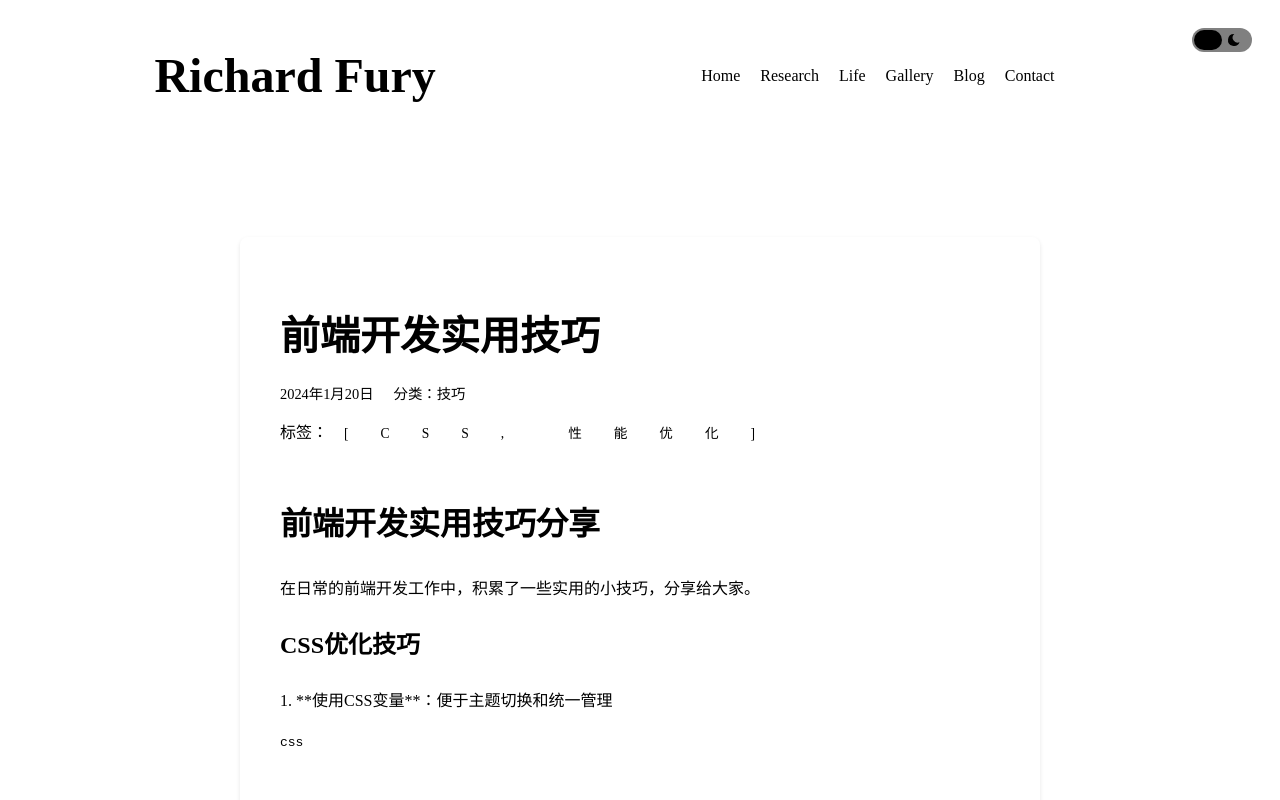
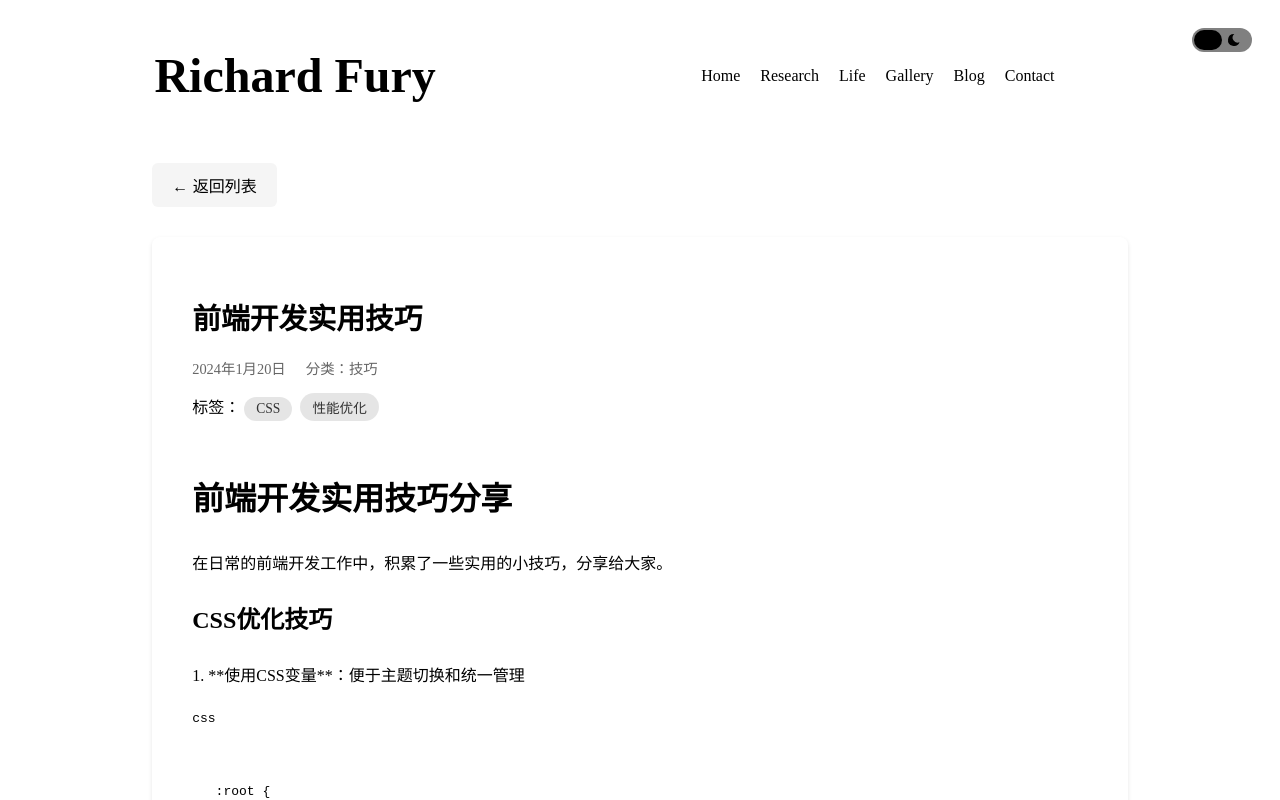
Before and after one commit to RichardFury/richardfury.github.io, a Vue app: page /blog in a window 1280 px wide. Both pictures are taken after a click on the element "前端开发实用技巧". Shown: the top 800 px of the page. Built offline with nearby package versions, Linux system fonts and the light colour scheme; a web font is replaced by a local one.

Commit message:
Blog :lipstick:

```diff
--- a/src/components/BlogPage/ArticleListComponent.vue
+++ b/src/components/BlogPage/ArticleListComponent.vue
@@ -26,7 +26,7 @@ const props = defineProps({
   transform: translateY(-50%);
   width: 200px;
   background: var(--card-bg-color);
-  border-radius: 8px;
+  border-radius: 16px;
   padding: 20px;
   box-shadow: 0 2px 4px rgba(0, 0, 0, 0.1);
 }
@@ -49,10 +49,5 @@ const props = defineProps({
   border-radius: 4px;
   cursor: pointer;
   color: var(--text-color);
-  transition: background 0.3s ease;
-}
-
-.sidebar-item:hover {
-  background: var(--hover-bg-color);
 }
 </style>
--- a/src/components/BlogPage/BlogDetailComponent.vue
+++ b/src/components/BlogPage/BlogDetailComponent.vue
@@ -139,7 +139,7 @@ const submitComment = () => {
 
 <style scoped>
 .blog-detail {
-  max-width: 800px;
+  width: 100%;
   margin: 0 auto;
 }
 
@@ -152,7 +152,7 @@ const submitComment = () => {
 }
 
 .post-content h1 {
-  font-size: 2.5em;
+  font-size: 1.8em;
   margin-bottom: 20px;
   color: var(--text-color);
 }
@@ -177,8 +177,8 @@ const submitComment = () => {
 
 .tag {
   display: inline-block;
-  background: var(--primary-color-light);
-  color: var(--primary-color);
+  background: rgba(0, 0, 0, 0.1);
+  color: #333;
   padding: 4px 12px;
   border-radius: 16px;
   font-size: 0.85em;
@@ -286,22 +286,42 @@ const submitComment = () => {
 }
 
 .submit-comment {
-  background: var(--primary-color);
-  color: white;
   border: none;
   padding: 12px 30px;
   border-radius: 6px;
   font-size: 1em;
   cursor: pointer;
-  transition: background 0.3s;
+  transition: none;
 }
 
-.submit-comment:hover:not(:disabled) {
-  background: var(--primary-color-dark);
+/* 浅色主题下使用略深的背景色 */
+[data-theme='light'] .submit-comment:not(:disabled) {
+  background: var(--hover-bg-color-light);
+  color: var(--text-color);
+}
+
+/* 深色主题下使用略浅的背景色 */
+[data-theme='dark'] .submit-comment:not(:disabled) {
+  background: var(--hover-bg-color-dark);
+  color: var(--text-color);
+  border: 1px solid rgba(255, 255, 255, 0.1);
+}
+
+/* 深色主题下的标签样式 */
+[data-theme='dark'] .tag {
+  background: rgba(255, 255, 255, 0.1);
+  color: #ddd;
+}
+
+/* 深色主题下的输入框样式 */
+[data-theme='dark'] .form-group input,
+[data-theme='dark'] .form-group textarea {
+  border: 1px solid rgba(255, 255, 255, 0.2);
 }
 
 .submit-comment:disabled {
-  background: #ccc;
+  background: var(--disabled-bg-color);
+  color: var(--text-color);
   cursor: not-allowed;
 }
 
--- a/src/components/BlogPage/BlogPage.vue
+++ b/src/components/BlogPage/BlogPage.vue
@@ -121,7 +121,7 @@ const handleAddComment = async (comment) => {
 <style scoped>
 .thought-container {
   max-width: 1200px;
-  margin: 0 auto;
+  margin: 0 50px; /* 左右添加50px的margin */
   padding: 40px;
 }
 
@@ -175,24 +175,31 @@ const handleAddComment = async (comment) => {
 
 /* 博客详情页面样式 */
 .post-detail {
-  max-width: 800px;
+  width: 90%;
   margin: 0 auto;
 }
 
 .back-button {
-  background: var(--primary-color);
-  color: white;
   border: none;
   padding: 10px 20px;
   border-radius: 6px;
   font-size: 1em;
   cursor: pointer;
   margin-bottom: 30px;
-  transition: background 0.3s ease;
+  transition: none;
 }
 
-.back-button:hover {
-  background: var(--primary-color-dark);
+/* 浅色主题下使用略深的背景色 */
+[data-theme='light'] .back-button {
+  background: var(--hover-bg-color-light);
+  color: var(--text-color);
+}
+
+/* 深色主题下使用略浅的背景色 */
+[data-theme='dark'] .back-button {
+  background: var(--hover-bg-color-dark);
+  color: var(--text-color);
+  border: 1px solid rgba(255, 255, 255, 0.1);
 }
 
 /* 响应式设计 */
--- a/src/components/BlogPage/ContentComponent.vue
+++ b/src/components/BlogPage/ContentComponent.vue
@@ -1,6 +1,6 @@
 <template>
   <div class="content">
-    <h1 style="font-family: 'SimSun', serif;">Thoughts</h1>
+    <h1 style="font-family: 'SimSun', serif; font-size: 1.5em;">博客</h1>
     <div class="thought-list">
       <div v-for="post in posts" :key="post.id" class="thought-item">
         <div class="post-header">
@@ -64,6 +64,18 @@ const selectPost = (postId) => {
   padding: 20px;
   margin-bottom: 20px;
   box-shadow: 0 2px 4px rgba(0, 0, 0, 0.1);
+  border: 1px solid transparent;
+  transition: all 0.3s ease;
+}
+
+.thought-item:hover {
+  border-color: rgba(255, 255, 255, 0.1);
+  box-shadow: 0 4px 8px rgba(0, 0, 0, 0.15);
+}
+
+[data-theme='dark'] .thought-item {
+  border-color: rgba(255, 255, 255, 0.1);
+  box-shadow: 0 2px 8px rgba(0, 0, 0, 0.3);
 }
 
 .post-header {
@@ -89,7 +101,7 @@ const selectPost = (postId) => {
 }
 
 .post-title {
-  font-size: 1.8em;
+  font-size: 1.3em;
   margin-bottom: 10px;
   color: var(--text-color);
   cursor: pointer;
@@ -107,17 +119,24 @@ const selectPost = (postId) => {
 }
 
 .read-more {
-  background: var(--primary-color);
-  color: white;
   border: none;
   padding: 8px 16px;
   border-radius: 4px;
   font-size: 0.9em;
   cursor: pointer;
-  transition: background 0.3s ease;
+  transition: none;
 }
 
-.read-more:hover {
-  background: var(--primary-color-dark);
+/* 浅色主题下使用略深的背景色 */
+[data-theme='light'] .read-more {
+  background: var(--hover-bg-color-light);
+  color: var(--text-color);
+}
+
+/* 深色主题下使用略浅的背景色 */
+[data-theme='dark'] .read-more {
+  background: var(--hover-bg-color-dark);
+  color: var(--text-color);
+  border: 1px solid rgba(255, 255, 255, 0.1);
 }
 </style>
--- a/src/services/blogService.js
+++ b/src/services/blogService.js
@@ -18,9 +18,21 @@ function parseMarkdown(content) {
       // 处理数组类型的标签
       if (value.startsWith('[') && value.endsWith(']')) {
         try {
+          // 尝试直接JSON解析
           frontMatterObj[key] = JSON.parse(value);
         } catch {
-          frontMatterObj[key] = value;
+          // 如果JSON解析失败，尝试手动解析没有引号的标签数组
+          if (key === 'tags') {
+            // 移除[]并分割标签
+            const tagsContent = value.slice(1, -1).trim();
+            if (tagsContent) {
+              frontMatterObj[key] = tagsContent.split(',').map(tag => tag.trim());
+            } else {
+              frontMatterObj[key] = [];
+            }
+          } else {
+            frontMatterObj[key] = value;
+          }
         }
       } else {
         // 移除字符串两端的引号
--- a/src/style.css
+++ b/src/style.css
@@ -10,6 +10,16 @@
   --label-color: #666666;
   --text-color: var(--text-color-light);
   --nav-text-color: var(--text-color-light);
+  --card-bg-color-light: #ffffff;
+  --card-bg-color-dark: #1a1a1a;
+  --primary-color-light: #0066cc;
+  --primary-color-dark: #4a9eff;
+  --hover-bg-color-light: #f5f5f5;
+  --hover-bg-color-dark: #2a2a2a;
+  --disabled-bg-color-light: #e0e0e0;
+  --disabled-bg-color-dark: #333333;
+  --text-secondary-color-light: #666666;
+  --text-secondary-color-dark: #aaaaaa;
 }
 
 [data-theme='light'] {
@@ -17,6 +27,11 @@
   --bg-color: var(--bg-color-light);
   --text-color: var(--text-color-light);
   --nav-text-color: var(--text-color-light);
+  --card-bg-color: var(--card-bg-color-light);
+  --primary-color: var(--primary-color-light);
+  --hover-bg-color: var(--hover-bg-color-light);
+  --disabled-bg-color: var(--disabled-bg-color-light);
+  --text-secondary-color: var(--text-secondary-color-light);
   -svg-stroke-color: #444444;
 }
 
@@ -25,6 +40,11 @@
   --bg-color: var(--bg-color-dark);
   --text-color: var(--text-color-dark);
   --nav-text-color: var(--text-color-dark);
+  --card-bg-color: var(--card-bg-color-dark);
+  --primary-color: var(--primary-color-dark);
+  --hover-bg-color: var(--hover-bg-color-dark);
+  --disabled-bg-color: var(--disabled-bg-color-dark);
+  --text-secondary-color: var(--text-secondary-color-dark);
   -svg-stroke-color: #ffffff;
 }
 
@@ -37,6 +57,11 @@ body {
   background-color: var(--bg-color-light);
   --bg-color: var(--bg-color-light);
   --text-color: var(--text-color-light);
+  --card-bg-color: var(--card-bg-color-light);
+  --primary-color: var(--primary-color-light);
+  --hover-bg-color: var(--hover-bg-color-light);
+  --disabled-bg-color: var(--disabled-bg-color-light);
+  --text-secondary-color: var(--text-secondary-color-light);
   transition: all 0.3s ease;
 }
 
@@ -44,6 +69,11 @@ body {
   background-color: var(--bg-color-dark);
   --bg-color: var(--bg-color-dark);
   --text-color: var(--text-color-dark);
+  --card-bg-color: var(--card-bg-color-dark);
+  --primary-color: var(--primary-color-dark);
+  --hover-bg-color: var(--hover-bg-color-dark);
+  --disabled-bg-color: var(--disabled-bg-color-dark);
+  --text-secondary-color: var(--text-secondary-color-dark);
   transition: all 0.3s ease;
 }
 
```
